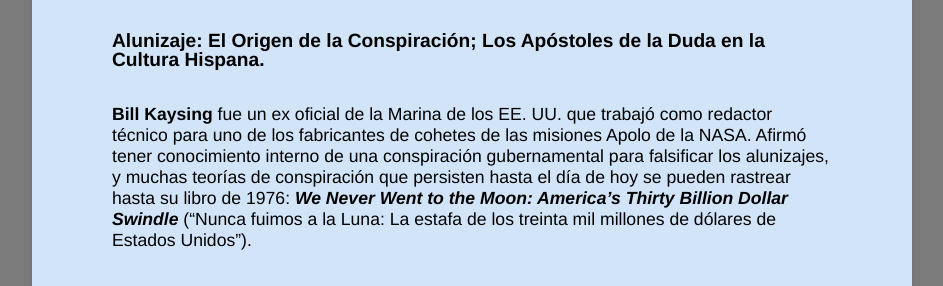
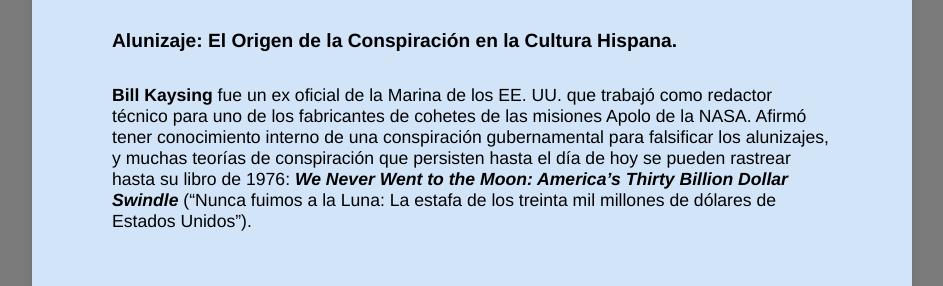
Before and after one commit to TierraSapiens/RealidadAlterna, a Jekyll site: the page built from _posts/2025-11-28-alunizaje-el-origen-de-la-conspiración-los-apostoles-de-la-duda-en-la-cultura-hispana.md, in a window 1280 px wide and 900 px high, cut to the strip 383-669 px from the top of the window. Shown: the whole strip, without its empty margins (168-1111 px from the left). Built offline with Jekyll 4.4.1, drawn with Linux system fonts in a browser that asks for light colours.

Commit message:
Cambiar titulos

```diff
--- a/_posts/2025-11-28-alunizaje-el-origen-de-la-conspiración-los-apostoles-de-la-duda-en-la-cultura-hispana.md
+++ b/_posts/2025-11-28-alunizaje-el-origen-de-la-conspiración-los-apostoles-de-la-duda-en-la-cultura-hispana.md
@@ -1,12 +1,12 @@
 ---
 layout: post
-title: "Alunizaje: El Origen de la Conspiración; Los Apóstoles de la Duda en la Cultura Hispana."
+title: "Alunizaje: El Origen de la Conspiración en la Cultura Hispana."
 date: 2025-11-28 00:00:00 +0000
 image: images/posts/alunizaje-el-origen-de-la-conspiración-los-apostoles-de-la-duda-en-la-cultura-hispana/02.png
 author: [Valen M.]
 ---
 
-># Alunizaje: El Origen de la Conspiración; Los Apóstoles de la Duda en la Cultura Hispana.
+># Alunizaje: El Origen de la Conspiración en la Cultura Hispana.
 
 >**Bill Kaysing** fue un ex oficial de la Marina de los EE. UU. que trabajó como redactor técnico para uno de los fabricantes de cohetes de las misiones Apolo de la NASA.
 >Afirmó tener conocimiento interno de una conspiración gubernamental para falsificar los alunizajes, y muchas teorías de conspiración que persisten hasta el día de hoy se pueden rastrear hasta su libro de 1976: ***We Never Went to the Moon: America’s Thirty Billion Dollar Swindle*** ("Nunca fuimos a la Luna: La estafa de los treinta mil millones de dólares de Estados Unidos").
```
